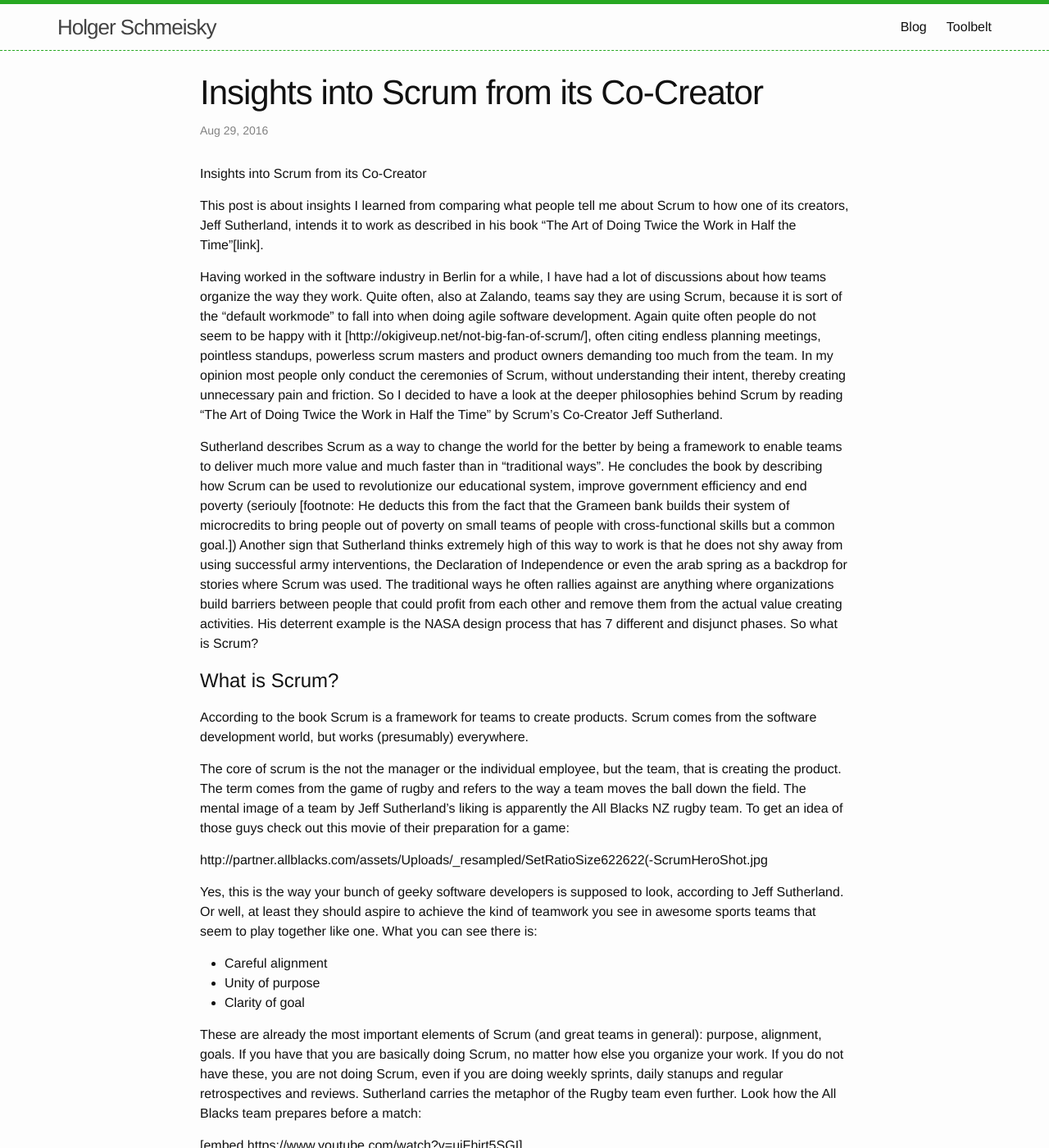
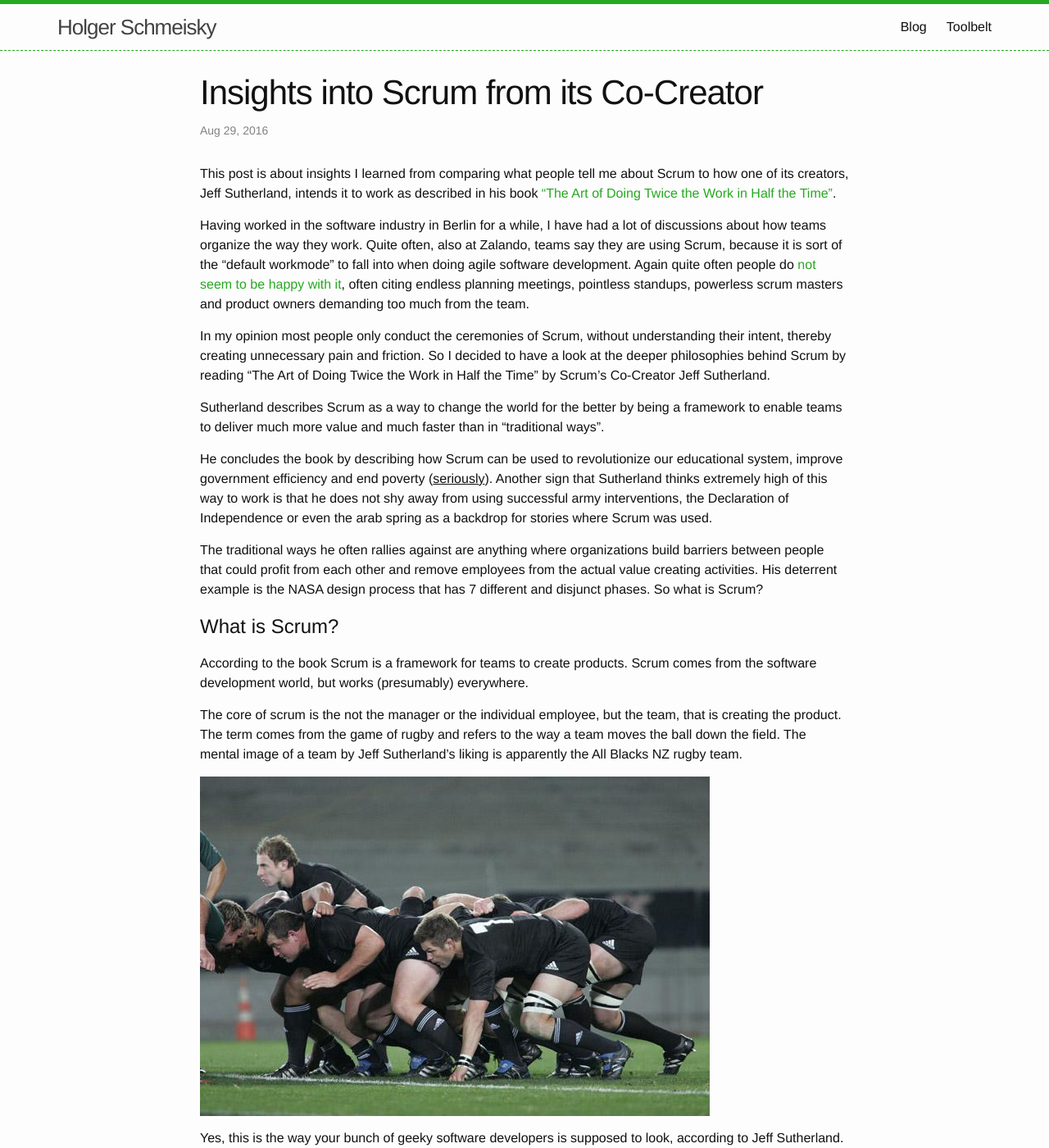
Before and after one commit to holsky/schmeisky.com, a Jekyll site: the page built from _posts/2016-08-29-Scrum.md, in a window 1280 px wide and 1400 px high. Shown: the whole window at 82% size. Built offline with Jekyll 4.4.1, drawn with Linux system fonts in a browser that asks for light colours; nearby versions of some CDN libraries; some of the changed text lies outside the part shown.

Commit message:
add scrum post

```diff
--- a/_posts/2016-08-29-Scrum.md
+++ b/_posts/2016-08-29-Scrum.md
@@ -5,52 +5,58 @@
 categories: process
 ---
 
-Insights into Scrum from its Co-Creator
+This post is about insights I learned from comparing what people tell me about Scrum to how one of its creators, Jeff Sutherland, intends it to work as described in his book ["The Art of Doing Twice the Work in Half the Time"](https://www.goodreads.com/book/show/19288230-scrum).
 
-This post is about insights I learned from comparing what people tell me about Scrum to how one of its creators, Jeff Sutherland, intends it to work as described in his book "The Art of Doing Twice the Work in Half the Time"[link].
+Having worked in the software industry in Berlin for a while, I have had a lot of discussions about how teams organize the way they work. Quite often, also at Zalando, teams say they are using Scrum, because it is sort of the "default workmode" to fall into when doing agile software development. Again quite often people do [not](https://www.aaron-gray.com/a-criticism-of-scrum/) [seem](https://www.reddit.com/r/programming/comments/2h1qhj/giles_bowkett_why_scrum_should_basically_just_die/) [to be](https://lostechies.com/jimmybogard/2012/09/12/why-im-done-with-scrum/) [happy](https://simpleprogrammer.com/2010/02/23/scrum-will-die/) [with it](http://okigiveup.net/not-big-fan-of-scrum/), often citing endless planning meetings, pointless standups, powerless scrum masters and product owners demanding too much from the team.
 
-Having worked in the software industry in Berlin for a while, I have had a lot of discussions about how teams organize the way they work. Quite often, also at Zalando, teams say they are using Scrum, because it is sort of the "default workmode" to fall into when doing agile software development. Again quite often people do not seem to be happy with it [http://okigiveup.net/not-big-fan-of-scrum/], often citing endless planning meetings, pointless standups, powerless scrum masters and product owners demanding too much from the team. In my opinion most people only conduct the ceremonies of Scrum, without understanding their intent, thereby creating unnecessary pain and friction. So I decided to have a look at the deeper philosophies behind Scrum by reading "The Art of Doing Twice the Work in Half the Time" by Scrum's Co-Creator Jeff Sutherland.
+In my opinion most people only conduct the ceremonies of Scrum, without understanding their intent, thereby creating unnecessary pain and friction. So I decided to have a look at the deeper philosophies behind Scrum by reading "The Art of Doing Twice the Work in Half the Time" by Scrum's Co-Creator Jeff Sutherland.
 
 Sutherland describes Scrum as a way to change the world for the better by being a framework to enable teams to deliver much more value and much faster than in "traditional ways".
-He concludes the book by describing how Scrum can be used to revolutionize our educational system, improve government efficiency and end poverty (seriouly [footnote: He deducts this from the fact that the Grameen bank builds their system of microcredits to bring people out of poverty on small teams of people with cross-functional skills but a common goal.])
+
+He concludes the book by describing how Scrum can be used to revolutionize our educational system, improve government efficiency and end poverty (<span title="He deducts this from the fact that the Grameen bank builds their system of microcredits to bring people out of poverty on small teams of people with cross-functional skills but a common goal."><u>seriously</u></span>).
 Another sign that Sutherland thinks extremely high of this way to work is that he does not shy away from using successful army interventions, the Declaration of Independence or even the arab spring as a backdrop for stories where Scrum was used.
-The traditional ways he often rallies against are anything where organizations build barriers between people that could profit from each other and remove them from the actual value creating activities. His deterrent example is the NASA design process that has 7 different and disjunct phases. So what is Scrum?
+
+The traditional ways he often rallies against are anything where organizations build barriers between people that could profit from each other and remove employees from the actual value creating activities. His deterrent example is the NASA design process that has 7 different and disjunct phases. So what is Scrum?
 
 
 # What is Scrum?
 
 According to the book Scrum is a framework for teams to create products. Scrum comes from the software development world, but works (presumably) everywhere.
 
-The core of scrum is the not the manager or the individual employee, but the team, that is creating the product. The term comes from the game of rugby and refers to the way a team moves the ball down the field. The mental image of a team by Jeff Sutherland's liking is apparently the All Blacks NZ rugby team. To get an idea of those guys check out this movie of their preparation for a game:
+The core of scrum is the not the manager or the individual employee, but the team, that is creating the product. The term comes from the game of rugby and refers to the way a team moves the ball down the field. The mental image of a team by Jeff Sutherland's liking is apparently the All Blacks NZ rugby team.
 
-http://partner.allblacks.com/assets/Uploads/_resampled/SetRatioSize622622(-ScrumHeroShot.jpg
+<img src="{{ site.url }}/static/scrum-team.jpg"/>
 
 Yes, this is the way your bunch of geeky software developers is supposed to look, according to Jeff Sutherland. Or well, at least they should aspire to achieve the kind of teamwork you see in awesome sports teams that seem to play together like one. What you can see there is:
 
   * Careful alignment
   * Unity of purpose
-  * Clarity of goal
+  * Clarity of goals
 
 These are already the most important elements of Scrum (and great teams in general): purpose, alignment, goals. If you have that you are basically doing Scrum, no matter how else you organize your work.
+
 If you do not have these, you are not doing Scrum, even if you are doing weekly sprints, daily stanups and regular retrospectives and reviews.
+An additional ingredient that you get for free in a sports match is transparency. In Scrum, all information should be transparent to the team, the less secrets there are, the more productive a team can be. This goes for visions, milestones, progress, problems, and ideally even compensation. A very honest illustration of this principle is given by Sutherland in his own company: Salaries are shared among employees.
+
 Sutherland carries the metaphor of the Rugby team even further. Look how the All Blacks team prepares before a match:
 
-[embed https://www.youtube.com/watch?v=ujFhirt5SGI]
+<iframe width="560" height="315" src="https://www.youtube.com/embed/ujFhirt5SGI" frameborder="0" allowfullscreen></iframe>
 
-These guys have an:
+This is the inspiration for the daily stand-up meeting! After the meeting, this team has:
 
   * An intense focus on the common goal
   * Intense collaboration, think of interlocking arms in the Scrum
   * A hunger to crush their enemies (and/or impediments)
   * Universal excitement on reaching the goal
 
-I think it is a bit overdone to compare your software team to a Rugby team, but I see no reason why your goal should not be high.
+I think it is slightly exaggarated to compare your software team to the New Zealand Rugby team, but I see no reason why your aspirations should not be high.
 
 Of course there is more than this most important and basic lesson. This is what I learned about common Scrum elements from this book:
 
 # Scrum vs Kanban
 
-It is often seen as a choice to either use Scrum or Kanban (i.e. TPS) style processes for software teams. However, Scrum is deeply inspired by ideas from the Toyota Production System. It is introduced in the first chapter and presented as the guideline behind Scrum. Sutherland does not really explain why this was the inspiration, but most Scrum concepts are introduced by referring to their counterpart in TPS:  [Mode Details here: http://the-agile-pmo.org/?p=54]
+It is often seen as a choice to either use Scrum or Kanban (i.e. Toyota Production System) style processes for software teams. However, Scrum is deeply inspired by ideas from the Toyota Production System (TPS). It is introduced in the first chapter and presented as the guideline behind Scrum. Sutherland does not really explain why this was the inspiration, but most Scrum concepts are introduced by referring to their [counterpart in TPS](http://the-agile-pmo.org/?p=54)
+
   * Eliminiate Waste / Mura - Removing impediments
   * Kaizen - Retrospective after sprint
   * Takt / Rhythm - Sprints, Stand-ups etc. are designed to form a working rythm
@@ -62,14 +68,14 @@
 
 Teams often struggle with presenting finished pieces of work at the demo to stakeholders. Complaints are often that things are finished only to be "demoable" and there is a fear that punishment follows if there is not enough things to demo.
 
-It helps to look at where Sutherland got this idea from: His office neighbors in Boston was a start-up robotics lab, with many small and new projects. They determined whether they should continue a project or not, by having everyone show something cool and finished from their projects every couple of weeks. The point was to get feedback from peers and together decide if this was worth pursuing. In our business cool probably could be substituted by providing value, so the point of the demo becomes showing what cool things you achieved for your user.
+It helps to look at where Sutherland bagot this idea from: His office neighbors in Boston was a start-up robotics lab, with many small and new projects. They determined whether they should continue a project or not, by having everyone show something cool and finished from their projects every couple of weeks. The point was to get feedback from peers and together decide if this was worth pursuing. In our business, cool probably could be substituted by providing value, so the point of the demo becomes showing what cool things you achieved for your user (and get feedback from them).
 
 # Planning
 
-I know that for many teams Scrum planning meetings are dreadful and endless. Interestingly in this book, only 1 paragraph is spent on this meeting! The reason is obiouvs: Sutherland thinks the planning meeting should be a well-prepared, efficient meeting. Stories are supposed to be ready before the meeting (with a proper definition of ready, e.g. through the INVEST criteria [link]).
+I know that for many teams Scrum planning meetings are dreadful and endless. Interestingly in this book, only 1 paragraph is spent on this meeting. The reason is obiouvs: Sutherland thinks the planning meeting should be a well-prepared, efficient meeting. Stories are supposed to be ready before the meeting (with a proper definition of ready, e.g. through the [INVEST criteria](https://en.wikipedia.org/wiki/INVEST_(mnemonic)).
 Planning Poker should be a fast process, where only differences greater than 3 levels are discussed. In all other cases you just add the numbers and average them.
 
-Let's look at some other elements of the planning process:
+Let's look at other elements of the planning process, stories, velocities, estimation and sizing.
 
 # Stories
 
@@ -85,35 +91,38 @@
 # Velocity
 
 Estimating stories and tracking velocity seems to be the most painful part of Scrum that teams seem to drop earliest. So why are they brought upon us?
+
 The reason Sutherland added this element to Scrum, is so that the team is able to evaluate improvements. The philosphy behind Scrum (coming from the TPS) is to reduce waste. Put positively (the way Scrum does it) is that a team's goals is to always accelerate and always improve the amount of value they deliver. All over the book, Sutherland rarely talks about teams *delivering* something, but always about teams *accelerating* their delivery.
 And I must agree, the most objective way to evaluate any improvement you do is to see if you are able to get more work done.
 
-# Estimation & Sizing
+# Estimation and Sizing
 
 When teams estimate stories they have to use some unit for it. Often Fibonacci numbers are recommended, leading at some point to the team estimating the work by number of hours they think it will take. Why is this a bad thing?
 
-The reasong lies in psychology: Humans are Bad at absolute sizing but good at relative sizing. This estimation can also be seen as a relief: You do not have to know how long it will really take you. Only if you think that task A is that much bigger than task B.
+The reason lies in psychology: Humans are Bad at absolute sizing but good at relative sizing. This estimation can also be seen as a relief: You do not have to know how long it will really take you. Only if you think that task A is that much bigger than task B.
 
 
-# The cliff
+# The Cliff
 
-So you keep improving and improving. At some point you are great and can just continue right? You can also stop wasting an hour a week doing retrospectives, right?
-Sutherland says no, and I agree. If you (as a team) stop having the aspiration to continuously improve your performance, you will become complacent, accepting occasional slips and in the long run develop bad habits that will bring your team to a screeching halt.
-How to make this visible? You have to keep measuring your performance by outside indicators: Velocity, Customer happiness, quality of code or even team happiness. There are so many areas for improvement, there is no way you are ever done.
+So you keep improving and improving. At some point you are great and can just continue as you do and stop wasting an hour a week doing retrospectives.
+
+Sutherland says no, and I agree. If you (as a team) stop having the aspiration to continuously improve your performance, you will become complacent, accepting occasional slips and in the long run develop bad habits that will bring your team to a screeching halt. How to make this visible?
+
+You have to keep measuring your performance by outside indicators: Velocity, Customer happiness, quality of code or even team happiness. There are so many areas for improvement, there is no way you are ever done.
 
 
 # The Product Owner
 
 In many companies these days you have separate pools of Product Owners and Scrum Masters. Often they are seen as a kind of antagonism around the team, the product owner wanting more things delivered, the scrum master wanting process improvement.
 
-Interestingly in his first Scrum project Sutherland filled out both roles at the same time. As the Leader he was responsible that the team actually creates something of value (PO part). And he wanted the team to accelerate and become faster with every iteration (Scrum Master part), to be able to deliver more value. As you can see, the goals of these two roles are obviously the same. The reason he split it was to ease the high burden on the people fulfilling these roles [footnote: Apparently you can do it if you are as awesome as Mr. Sutherland.]
-The role model for the PO role is the Chief Engineer [http://www.lean.org/shook/DisplayObject.cfm?o=906] at Toyota. This is an engineer that is responsible for a whole production line, for example for a car. However he does not have direct authority over other workers, he has to inspire people with a vision and motivate them to work towards it. This role model maybe helps if your product owner is struggling to fulfil his role.
+Interestingly in his first Scrum project Sutherland filled out both roles at the same time. As the Leader he was responsible that the team actually creates something of value (PO part). And he wanted the team to accelerate and become faster with every iteration (Scrum Master part), to be able to deliver more value. As you can see, the goals of these two roles are obviously the same. The reason he split it was to ease the high burden on the people fulfilling <span title="Apparently you can do it if you are as awesome as Mr. Sutherland."><u>these roles</u></span>.
+
+The role model for the PO role is the [Chief Engineer](http://www.lean.org/shook/DisplayObject.cfm?o=906) at Toyota. This is an engineer that is responsible for a whole production line, for example for a car. However he does not have direct authority over other workers, he has to inspire people with a vision and motivate them to work towards it. This role model maybe helps if your product owner is struggling to fulfil his role.
 
 # Conclusion
 
 What I miss a bit is some hint how to bring in stories that are necessary to build a solid technical base, but do not directly provide visible value to a customer. The most prominent example is a refactoring that enables easier change later on, but is completely transparent to a customer. After reading the book I would try to phrase this as a story with the product owner as character.
 
-What I like was how Sutherland based a lot of his decisions on sound psychological research. PLanning poker example, anchoring and bandwagon or halo effect or groupthink.
-Estimation - relative sizing.
+What I like was how Sutherland based a lot of his decisions on sound psychological research. Planning poker for example is devised to prevent, [anchoring](https://en.wikipedia.org/wiki/Anchoring), the [bandwagon](https://en.wikipedia.org/wiki/Bandwagon_effect) effect, [halo effect](https://en.wikipedia.org/wiki/Halo_effect) and [groupthink](https://en.wikipedia.org/wiki/Groupthink). Also using relative sizes is important, because research has shown humans are very bad at absolute sizing, but rather good at relative sizing.
 
-All in all reading the book was a great way to better understand the aspects of Scrum that teams often seem to struggle with: What are the basics, Scrum vs. Kanban, Demos, Planning Meetings, Velocity, Esimation and the Product owner.
+All in all reading the book was a great way to better understand the aspects of Scrum that teams often seem to struggle with:   What are the basics, Scrum vs. Kanban, Demos, Planning Meetings, Velocity, Esimation and the Product owner.
```
Also changed, not shown: _posts/2016-01-09-github.md (renamed from _posts/2015-01-09-github.md, +1 -1 lines), _posts/2016-01-13-pivotal.md (renamed from _posts/2015-01-13-pivotal.md, +1 -1 lines), static/scrum-team.jpg (added).
